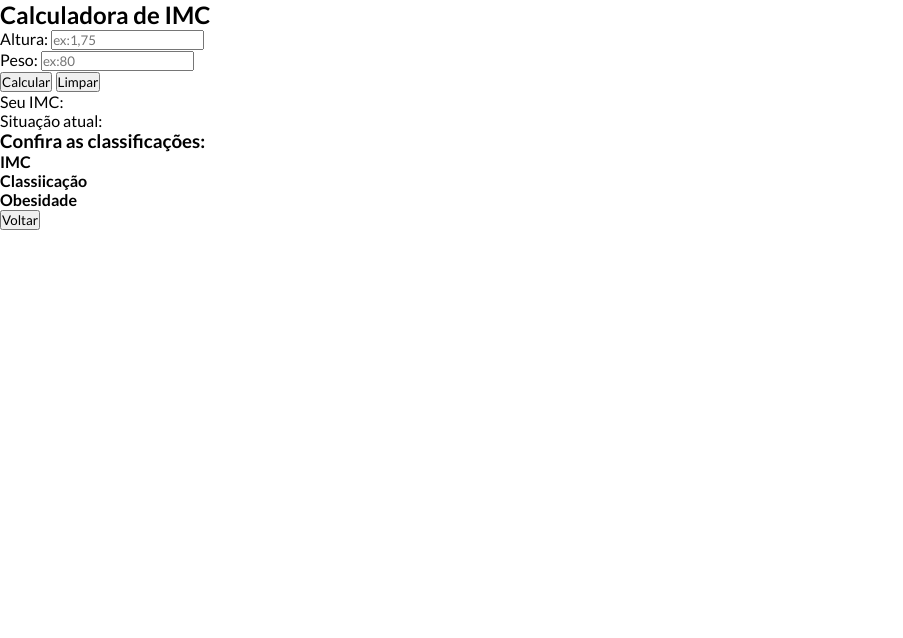
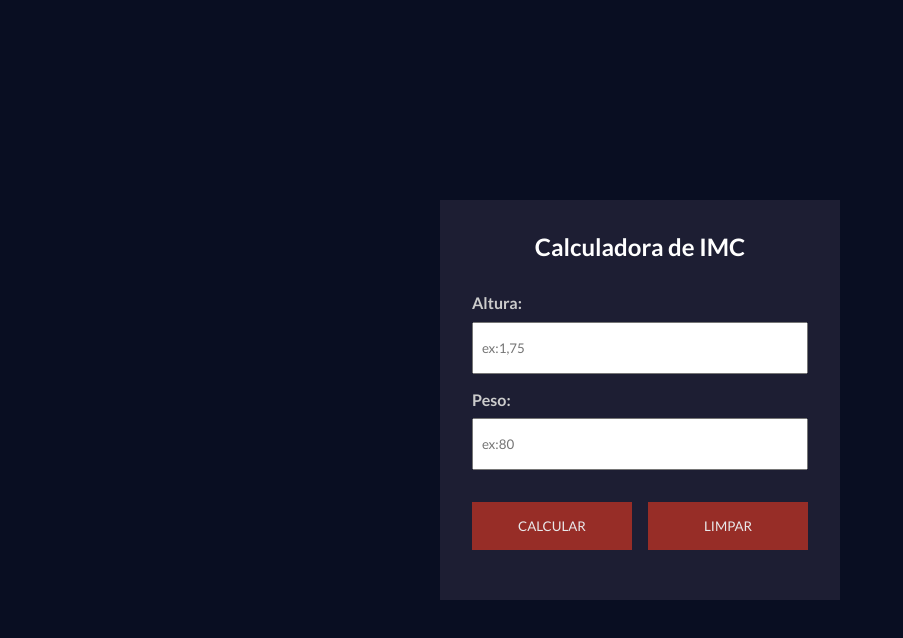
Before and after one commit to SophiAoAmaral/Calculadora-IMC, a plain HTML site: page index.html in a window 1280 px wide. Shown: the whole page, without its empty margins (0-903 px from the left). Drawn offline with Linux system fonts and the light colour scheme.

Commit message:
css começo

```diff
--- a/css/style.css
+++ b/css/style.css
@@ -7,3 +7,74 @@
     box-sizing: border-box;
     font-family: var(--font1);
 }
+
+body{
+    background-color: #090e22;
+    display: flex;
+    justify-content: center;
+    align-items: center;
+    min-height: 100vh;
+    color: white;
+}
+
+.hide{
+    display: none !important;
+}
+
+.container{
+    min-width: 400px;
+    min-height: 400px;
+    background-color: #1d1e33;
+    padding: 2rem;
+}
+
+#calc-container h2{
+    text-align: center;
+    margin-bottom: 2rem;
+
+}
+
+.form-inputs{
+    display: flex;
+    flex-direction: column;
+    justify-content: space-between;
+}
+
+.form-control{
+    display: flex;
+    flex-direction: column;
+    flex: 1;
+    margin-bottom: 1rem;
+}
+
+.form-control label{
+    font-weight: bold;
+    margin-bottom: 0.6rem;
+    color: #ccc;
+}
+
+.form-control input{
+    padding: 1rem 0.5rem;
+}
+.action-control{
+    display: flex;
+    justify-content: space-between;
+    margin-top: 2rem;
+    gap: 1rem;
+}
+
+button{
+    text-transform: uppercase;
+    padding: 1rem 1.5rem;
+    background-color: #a52f26;
+    border: none;
+    color: white;
+    cursor: pointer;
+    opacity: 0.9;
+    flex: 1;
+
+}
+
+button:hover{
+    opacity: 1;
+}
--- a/index.html
+++ b/index.html
@@ -26,12 +26,12 @@
                     name="weight"
                     placeholder="ex:80">
                 </div>
-                <div class="action-controls">
+                <div class="action-control">
                     <button id="calc-btn">Calcular</button>
                     <button id="clear-btn">Limpar</button>
                 </div>
             </form>
-            <div id="result-container">
+            <div id="result-container" class="hide">
                 <p id="imc-number">Seu IMC: <span></span></p>
                 <p id="imc-info">Situação atual: <span></span></p>
                 <h3>Confira as classificações:</h3>
```
